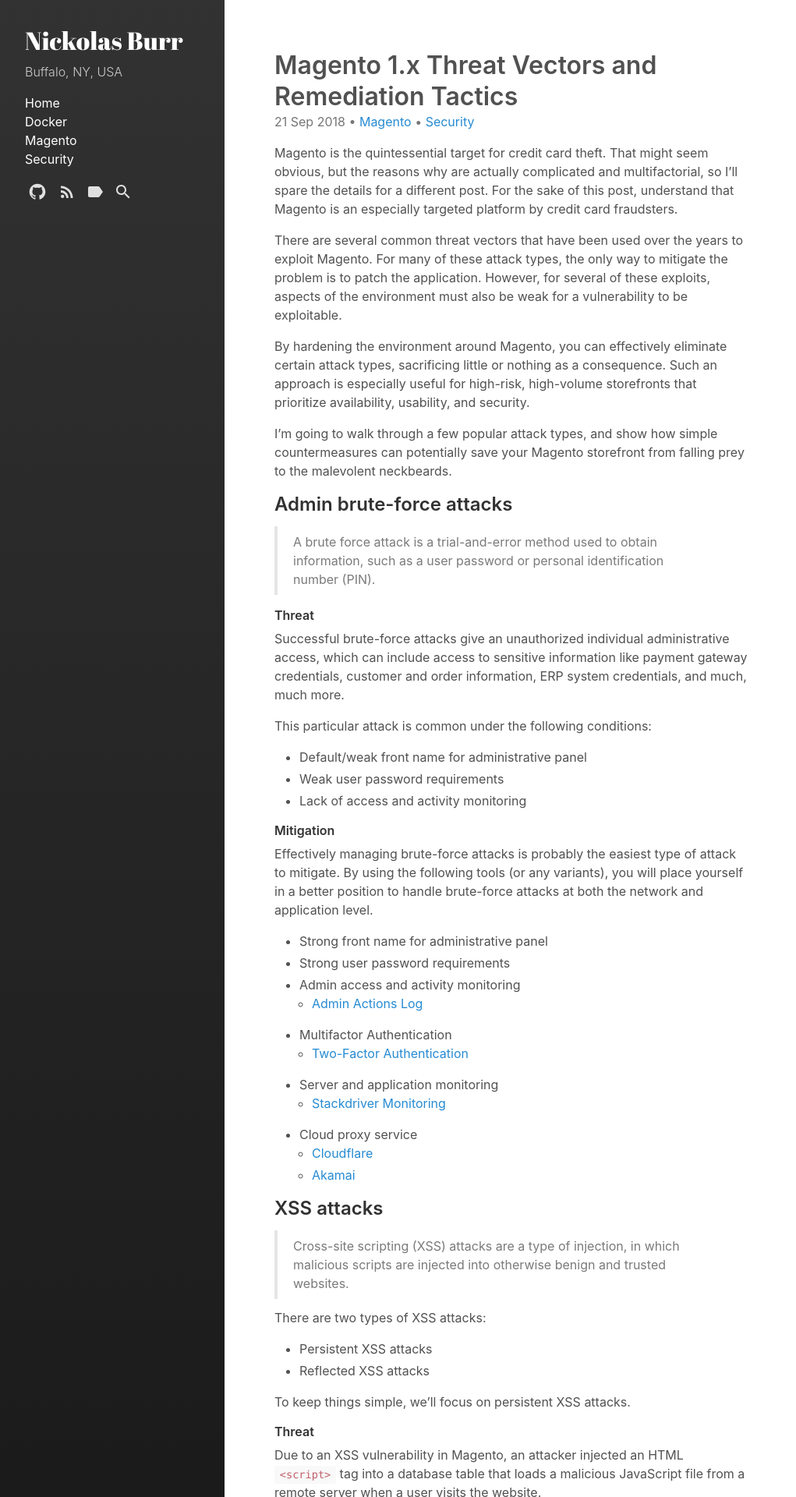
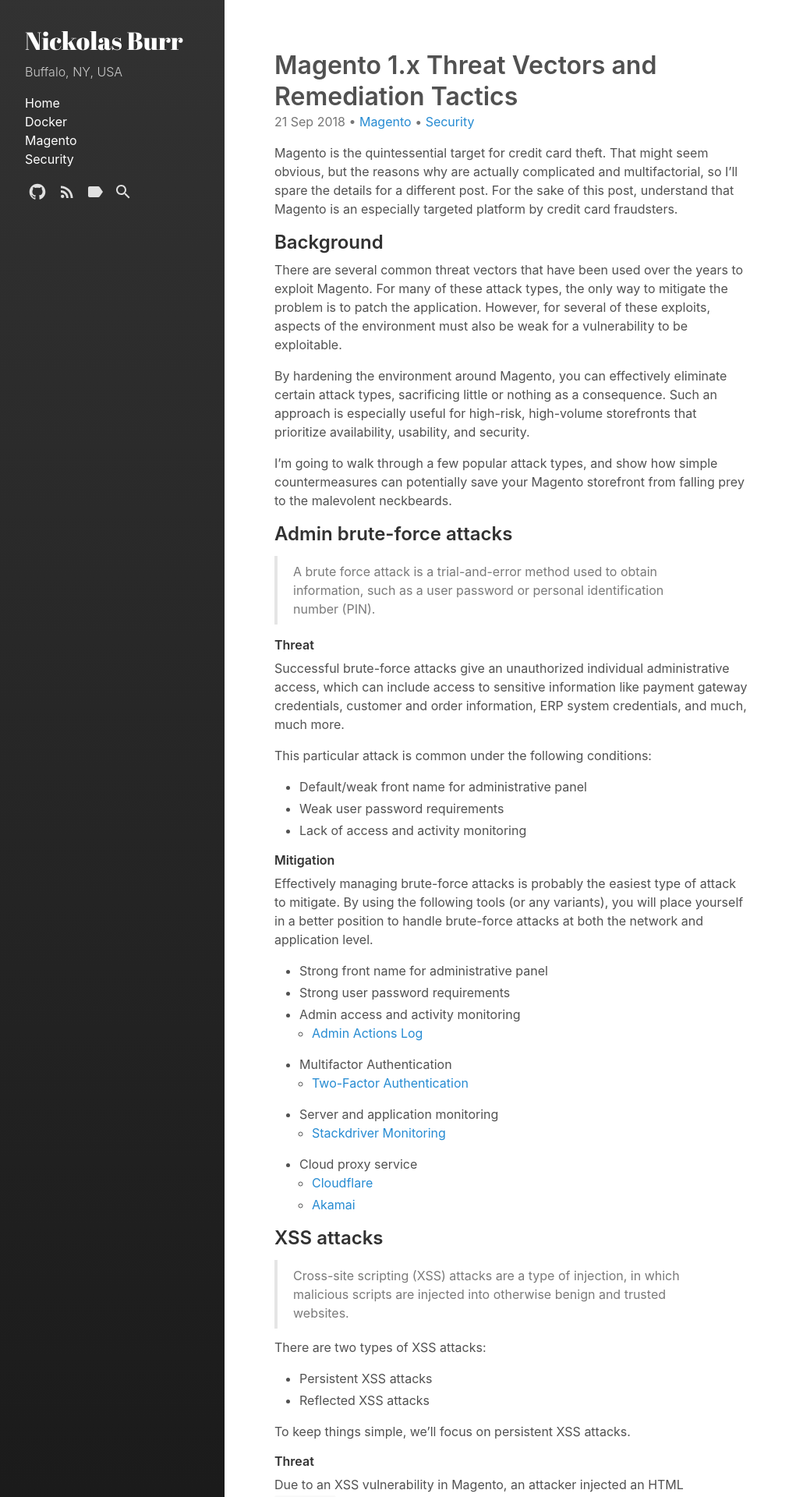
Before and after one commit to nickolasburr/blog, a Jekyll site: the page built from _posts/2018-09-21-magento-1x-threat-vectors-remediation-tactics.md, in a window 1280 px wide. Shown: the top 1920 px of the page at 78% size, without its empty margins (0-1021 px from the left). Built offline with Jekyll 4.4.1, drawn with Linux system fonts in a browser that asks for light colours.

Commit message:
Add Background section to threat vectors post

```diff
--- a/_posts/2018-09-21-magento-1x-threat-vectors-remediation-tactics.md
+++ b/_posts/2018-09-21-magento-1x-threat-vectors-remediation-tactics.md
@@ -16,6 +16,8 @@ that Magento is an especially targeted platform by credit
 card fraudsters.
 
 <!--more-->
+
+## Background
 
 There are several common threat vectors that have been used
 over the years to exploit Magento. For many of these attack
```
